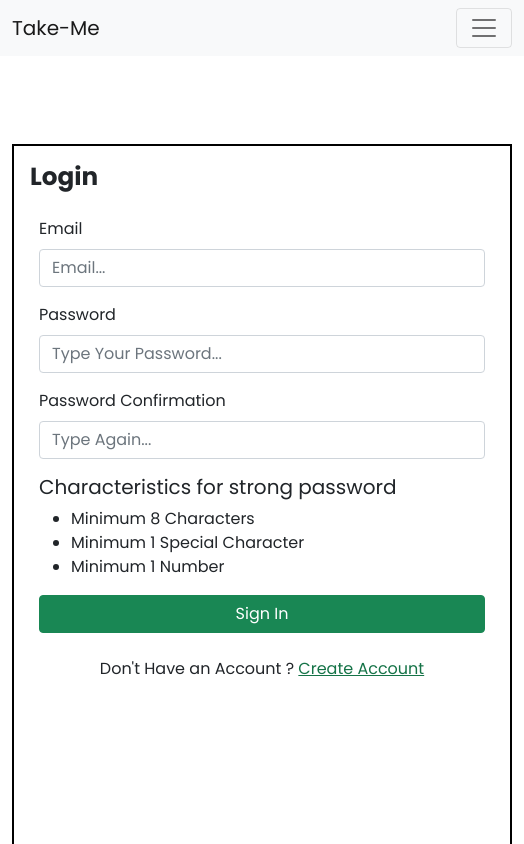
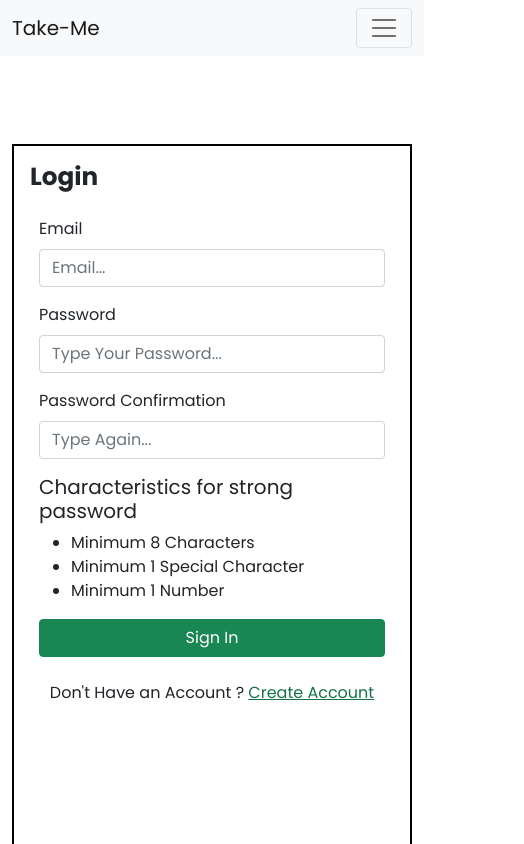
Before and after one commit to coderDaiyan/take-me, a React (Create React App) app: page /login in a window 390 px wide. Shown: the top 844 px of the page, 524 px wide, since content can reach past the window. Built offline with nearby package versions, Linux system fonts and the light colour scheme.

Commit message:
login page responsive done

```diff
--- a/src/Components/Login/Login.css
+++ b/src/Components/Login/Login.css
@@ -43,3 +43,8 @@ input:active {
 .social {
   width: 30px;
 }
+@media (max-width: 540px) {
+  .signup {
+    width: 400px;
+  }
+}
```
